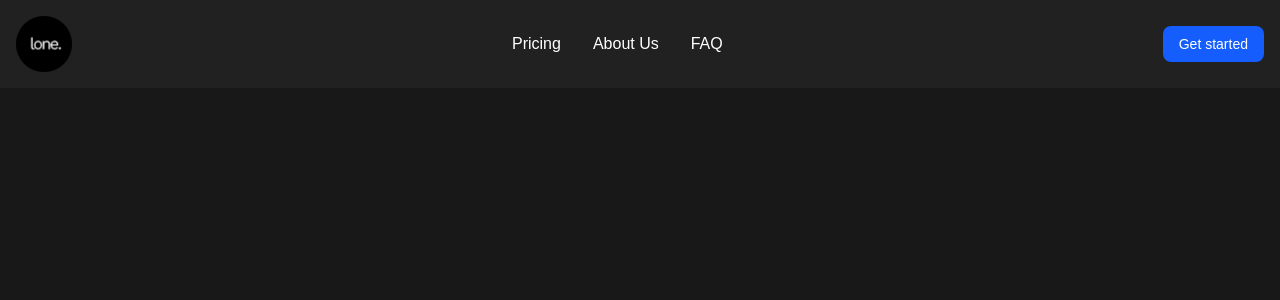
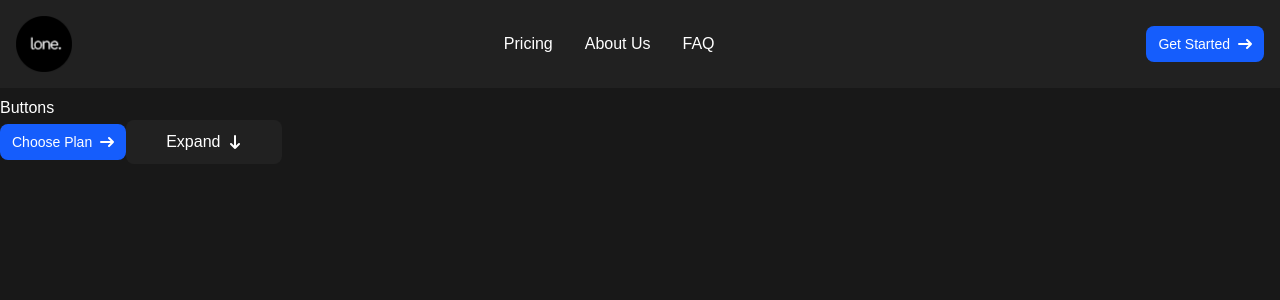
Before and after one commit to hakeem-jc/lone_2.0, a Next.js app: page / in a window 1280 px wide. Shown: the top 300 px of the page. Built offline with nearby package versions, Linux system fonts and the light colour scheme.

Commit message:
feat: Create a button component

```diff
--- /dev/null
+++ b/app/components/Button.tsx
@@ -0,0 +1,77 @@
+import React from 'react';
+
+type ButtonProps = {
+  text: string;
+  color?: 'blue' | 'black';
+  size?: 'small' | 'wide';
+  icon?: 'forward' | 'downward';
+  onClick?: () => void;
+};
+
+const colors: Record<string, string> = {
+  blue:  'bg-blue-600 hover:bg-blue-700 focus:ring-blue-800 cursor-pointer',
+  black:  'bg-[#212121] hover:bg-[#252525] focus:ring-blue-800 cursor-pointer',
+};
+
+const sizes: Record<string, string> = {
+  small: 'text-sm px-3 py-2',
+  wide: 'text-base px-10 py-2.5',
+};
+
+const icons: Record<string, any> = {
+  forward: (
+    <svg
+      className="rtl:rotate-180 w-3.5 h-3.5 ms-2"
+      aria-hidden="true"
+      xmlns="http://www.w3.org/2000/svg"
+      fill="none"
+      viewBox="0 0 14 10"
+    >
+      <path
+        stroke="currentColor"
+        strokeLinecap="round"
+        strokeLinejoin="round"
+        strokeWidth="2"
+        d="M1 5h12m0 0L9 1m4 4L9 9"
+      />
+    </svg>
+  ),
+  downward: (
+    <svg
+      className="w-3.5 h-3.5 ms-2"
+      aria-hidden="true"
+      xmlns="http://www.w3.org/2000/svg"
+      fill="none"
+      viewBox="0 0 10 14"
+    >
+      <path
+        stroke="currentColor"
+        strokeLinecap="round"
+        strokeLinejoin="round"
+        strokeWidth="2"
+        d="M5 1v12m0 0l4-4m-4 4L1 9"
+      />
+    </svg>
+  ),
+};
+
+const Button: React.FC<ButtonProps> = ({
+  text,
+  color = 'blue',
+  size = 'md',
+  icon = 'forward',
+  onClick,
+}) => {
+  return (
+    <button
+      type="button"
+      onClick={onClick}
+      className={`font-medium rounded-lg text-center inline-flex items-center focus:ring-4 focus:outline-none ${colors[color]} ${sizes[size]}`}
+    >
+      {text}
+      {icon && icons[icon]}
+    </button>
+  );
+};
+
+export default Button;
--- a/app/components/Header.tsx
+++ b/app/components/Header.tsx
@@ -1,5 +1,6 @@
 "use client"
 import { FC, useState } from "react";
+import Button from "@/app/components/Button";
 
 const Header: FC = () => {
   const [isOpen, setIsOpen] = useState(false);
@@ -15,12 +16,9 @@ const Header: FC = () => {
           <img src="./logo.png" className="h-14" alt="Lone Logo" />
         </a>
         <div className="flex md:order-2 space-x-3 md:space-x-0 rtl:space-x-reverse">
-          <button
-            type="button"
-            className="text-white bg-blue-600 hover:bg-blue-700 focus:ring-4 focus:outline-none focus:ring-blue-800 font-medium rounded-lg text-sm px-4 py-2 text-center"
-          >
-            Get started
-          </button>
+
+          <Button text="Get Started" color="blue" size="small"  icon="forward"/>
+
           <button
             onClick={toggleNavbar}
             type="button"
--- a/app/page.tsx
+++ b/app/page.tsx
@@ -1,9 +1,17 @@
 import Header from "@/app/components/Header";
+import Button from "@/app/components/Button";
 
 export default function Home() {
   return (
-    <main>
+    <main className="pt-24">
       <Header />
+
+     <div>
+        <h1>Buttons</h1>
+        <Button text="Choose Plan" color="blue" size="small" icon="forward" />
+        <Button text="Expand" color="black" size="wide" icon="downward" />
+     </div>
+
     </main>
   );
 }
```
